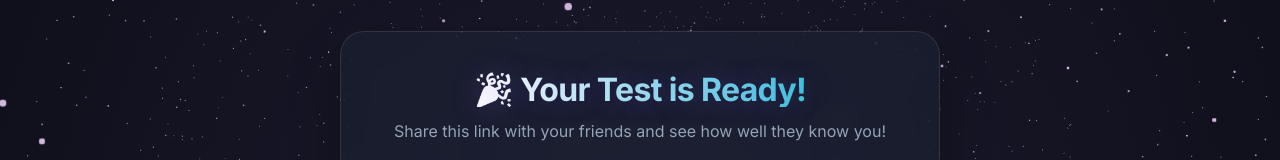
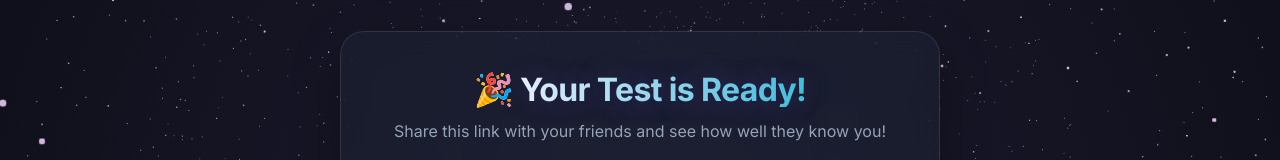
Before and after one commit to bouzakraoui2003/socialGame, a React (Vite) app: page /share/1 in a window 1280 px wide. Shown: the part 139-299 px from the top of the page. Built offline with nearby package versions, Linux system fonts and the light colour scheme; no server answers; the database is empty.

Commit message:
fix emoji test is ready

```diff
--- a/src/pages/Share.jsx
+++ b/src/pages/Share.jsx
@@ -100,7 +100,7 @@ const Share = () => {
     <div className="share-container">
       <div className="share-content">
         <div className="share-header">
-          <h1>🎉 Your Test is Ready!</h1>
+          <h1><span style={{ WebkitTextFillColor: 'initial', textShadow: 'none' }}>🎉</span> Your Test is Ready!</h1>
           <p>Share this link with your friends and see how well they know you!</p>
         </div>
 
```
